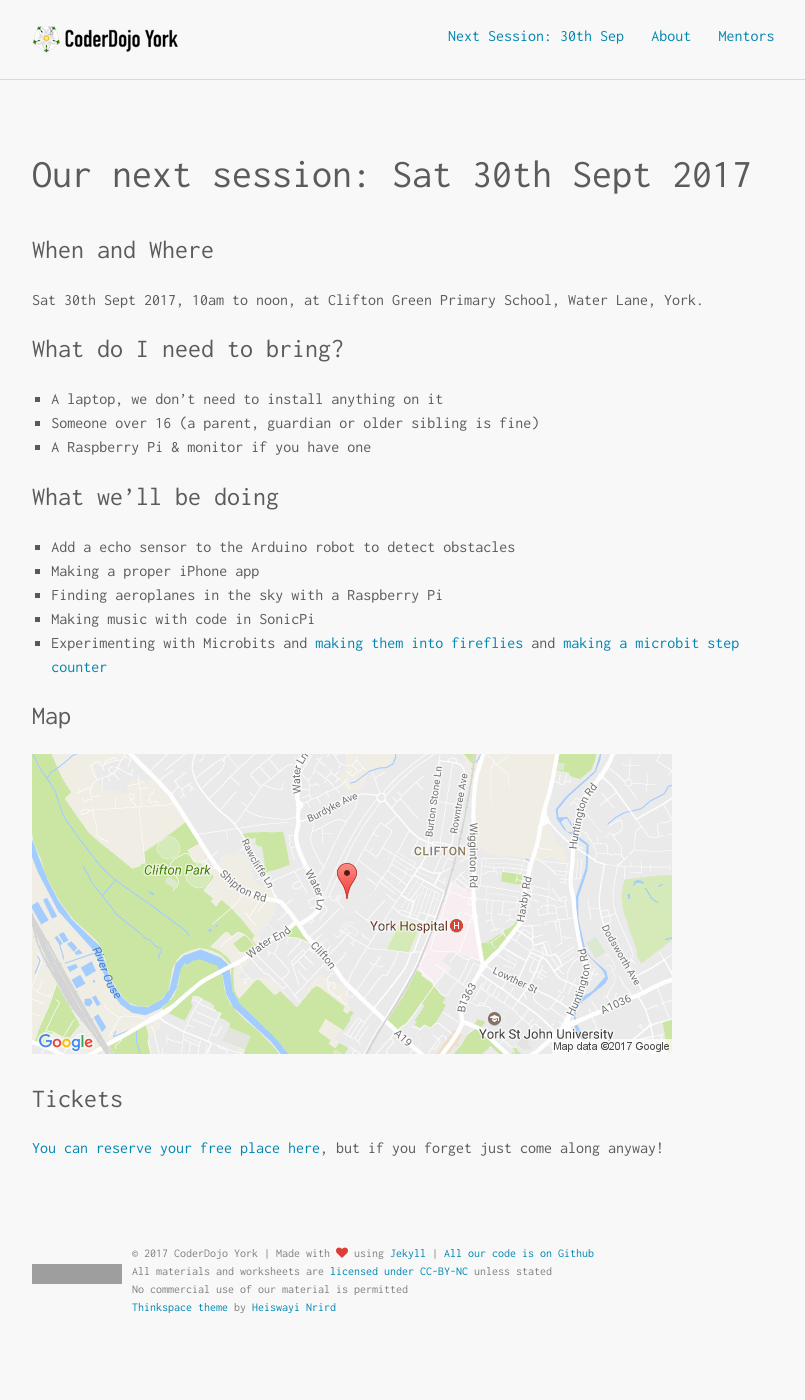
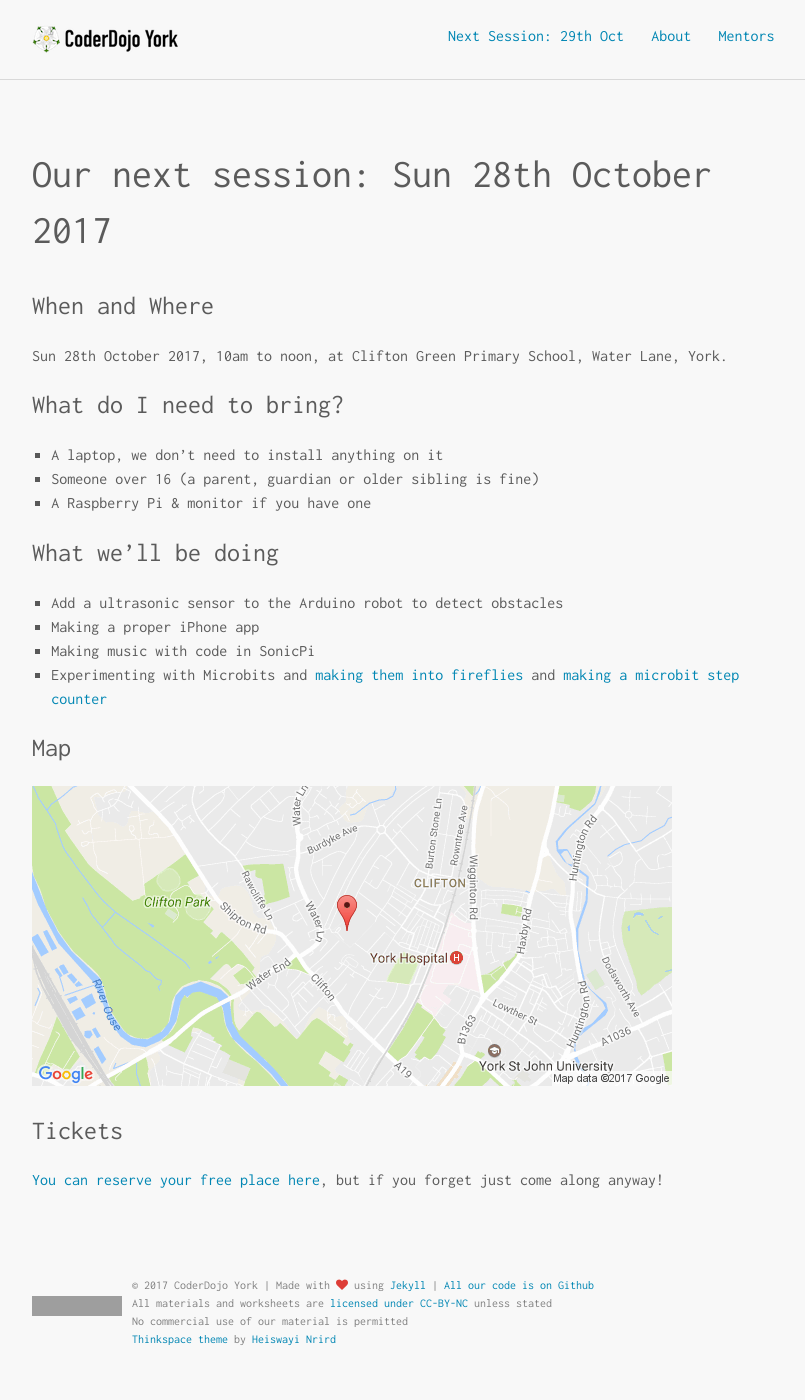
Before and after one commit to YorkDojo/yorkdojo.github.io, a Jekyll site: the page built from next-session.md, in a window 1280 px wide. Shown: the whole page, without its empty margins (232-1037 px from the left). Built offline with Jekyll 4.4.1, drawn with Linux system fonts in a browser that asks for light colours; before the commit the page ends 1368 px from its top, so only the background shows below that; grey boxes are pictures that could not be loaded.

Commit message:
Next session, 30 Oct 2017

```diff
--- a/_config.yml
+++ b/_config.yml
@@ -1,5 +1,5 @@
-next_session: 30th Sep
-next_session_long: Sat 30th Sept 2017
+next_session: 29th Oct
+next_session_long: Sun 28th October 2017
 
 # SEO settings
 title: "CoderDojo York"
--- a/next-session.md
+++ b/next-session.md
@@ -16,9 +16,8 @@
 
 ## What we'll be doing
 
-- Add a echo sensor to the Arduino robot to detect obstacles
+- Add a ultrasonic sensor to the Arduino robot to detect obstacles
 - Making a proper iPhone app
-- Finding aeroplanes in the sky with a Raspberry Pi
 - Making music with code in SonicPi
 - Experimenting with Microbits and [making them into fireflies](/worksheets/microbit/step-counter/) and [making a microbit step counter](/worksheets/microbit/step-counter/)
 
```
